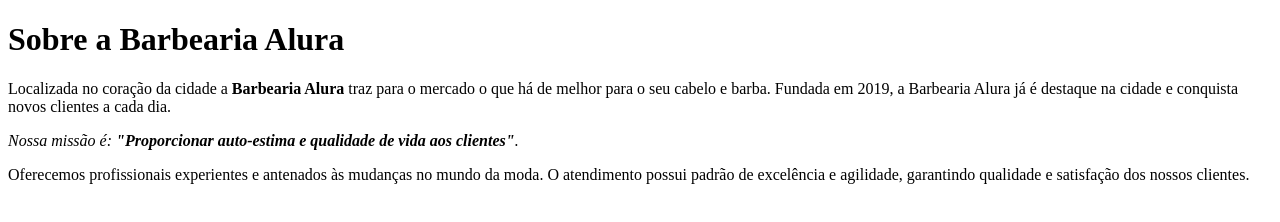
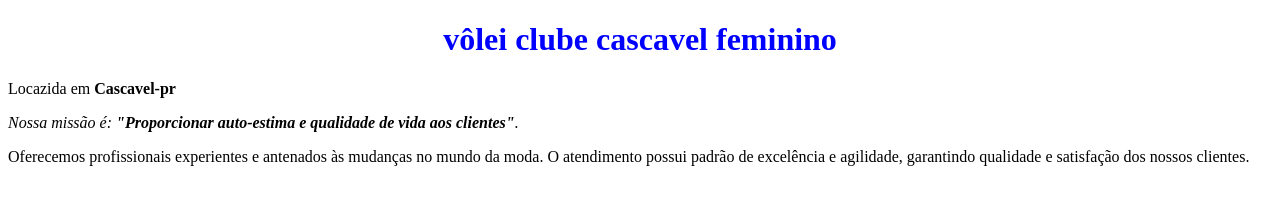
Before and after one commit to isa1323/atividade-wilson, a plain HTML site: page index.html in a window 1280 px wide. Drawn offline with Linux system fonts and the light colour scheme.

Commit message:
edição 1

```diff
--- a/index.html
+++ b/index.html
@@ -2,12 +2,14 @@
 <html lang="pt-br">
 	<head>
 		<meta charset="UTF-8">
-		<title> Barbearia Alura</title>
+		<title> vcc feminino</title>
+		<link rel="stylesheet" href="style.css">
 	</head>
+
 	<body>
-		<h1>Sobre a Barbearia Alura</h1>
+		<h1>vôlei clube cascavel feminino</h1>
 
-		<p>Localizada no coração da cidade a <strong> Barbearia Alura</strong> traz para o mercado o que há de melhor para o seu cabelo e barba. Fundada em 2019, a Barbearia Alura já é destaque na cidade e conquista novos clientes a cada dia.</p>
+		<p> Locazida em <strong>Cascavel-pr </strong> </p>
 
 		<p><em>Nossa missão é: <strong>"Proporcionar auto-estima e qualidade de vida aos clientes"</strong>.</em></p>
 
--- /dev/null
+++ b/style.css
@@ -0,0 +1,6 @@
+body{
+  background-color: light blue
+}
+h1{
+  text-align: center; color: blue
+}
```
